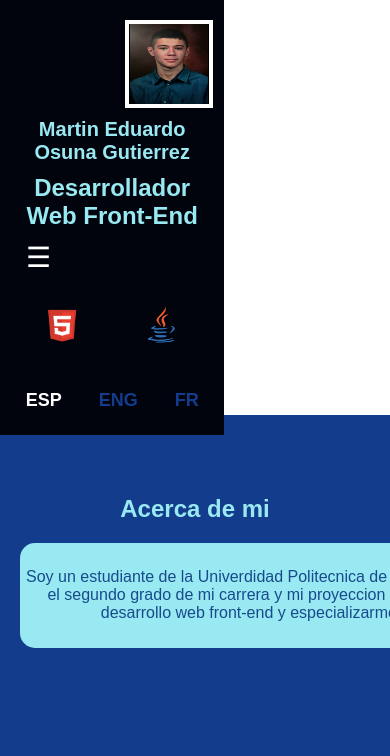
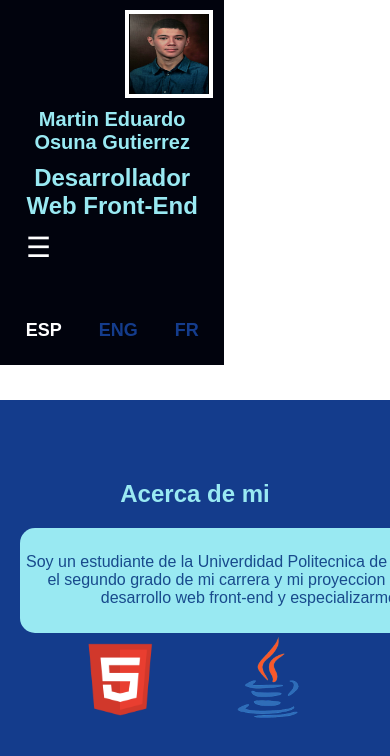
Before and after one commit to martin250806/Portafolio, a plain HTML site: page index.html in a window 390 px wide. Shown: the top 756 px of the page. Drawn offline with Linux system fonts and the light colour scheme.

Commit message:
Se actualizo el portafolio v5

```diff
--- a/estilos/estilos.css
+++ b/estilos/estilos.css
@@ -8,7 +8,7 @@
       top: 0;
       left: 0;
       width: 500px;
-      height: 100vh;
+      height: min-content;
       background-color: #01030D;
       color: white;
       display: flex;
@@ -76,15 +76,15 @@
     }
 
     .imagenes_lenguajes img{
-      height: 40px;
-      width: 40px;
+      height: 90px;
+      width: 90px;
       margin: 0 30px;
     }
     .btn_idiomas{
       height: 50px;
       width: 200px;
-      margin-top: -50px;
-      margin-right: 230px;
+      margin: 0px;
+      margin-top: auto;
       align-items: center;
       padding-top: 20px;
     }
@@ -114,9 +114,9 @@
       font-weight: bold;
     }
     .imagenes_lenguajes{
-      margin-top: 180px;
-      padding: 0px;
-      margin-left: 250px;
+      width: 305px;
+      margin-left: 325px;
+      margin-top: 50px;
     }
     .imagenes_insignias{
       height: 400px;
@@ -228,7 +228,7 @@
   .foto_mar{
     height: 80px;
     width: 80px;
-    margin-top: 10px;
+    margin-top: 0px;
     border: white 4px solid;
     margin-left: 115px;
   }
@@ -250,7 +250,7 @@
   }
 
   .imagenes_lenguajes {
-    margin-top: 20px;
+    margin-top: 0px;
     margin-left: 0;
     display: flex;
     justify-content: center;
@@ -277,7 +277,7 @@
 
   main {
     margin-left: 0;
-    margin-top: 415px;
+    margin-top: 400px;
     padding-top: 20px;
   }
 
--- a/index.html
+++ b/index.html
@@ -23,11 +23,6 @@
       <a href="#contacto" data-lang="navContact">Contacto</a>
     </nav>
 
-    <div class="imagenes_lenguajes">
-        <img src="imagenes/HTML.png" alt="HTML5" />
-        <img src="imagenes/Java.png" alt="Java" />
-    </div>
-
     <div class="btn_idiomas" id="btn_idiomas">
       <button class="btn_esp" value="btn_esp" data-lang="">ESP</button>
       <button class="btn_eng" value="btn_eng">ENG</button>
@@ -45,6 +40,10 @@
         de desarrollo web front-end y especializarme
         en el lenguaje Java.
       </p>
+      <div class="imagenes_lenguajes">
+        <img src="imagenes/HTML.png" alt="HTML5" />
+        <img src="imagenes/Java.png" alt="Java" />
+    </div>
     </section>
     <section id="insignias" class="insignias">
       <h2 data-lang="Insignias">Insignias obtenidas</h2>
```
